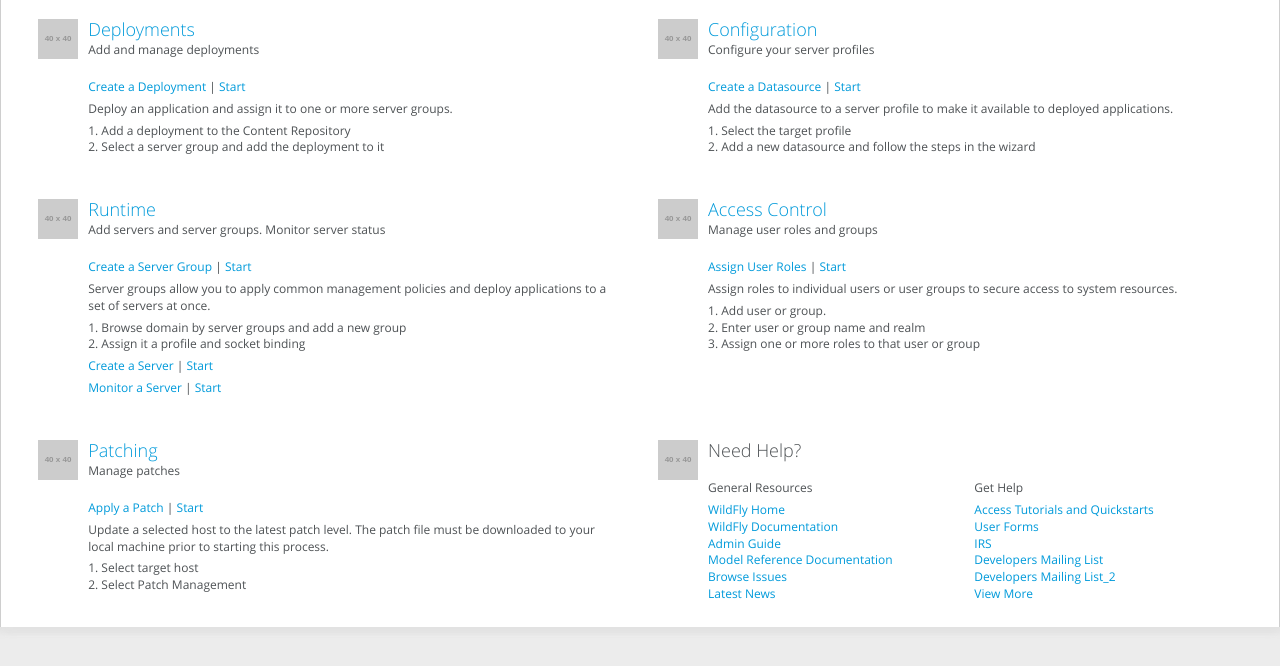
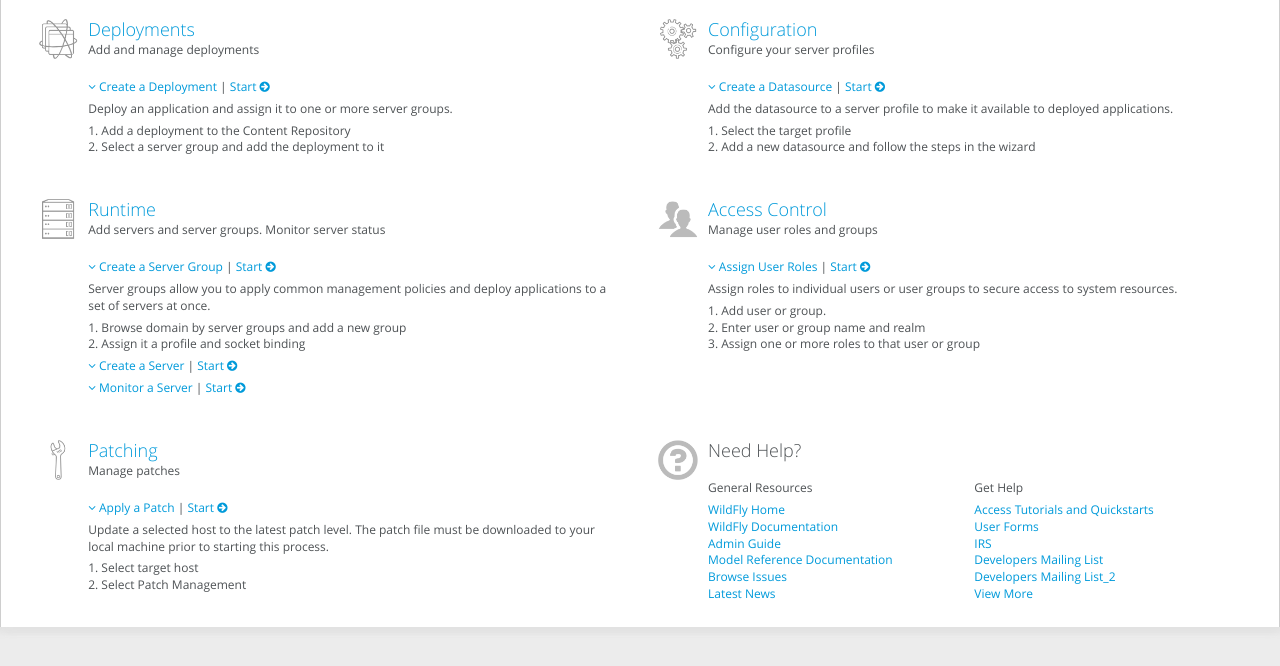
Before and after one commit to andresgalante/EAP, a plain HTML site: page index.html in a window 1280 px wide. Drawn offline with Linux system fonts and the light colour scheme; placeholder pictures from the web are drawn by us.

Commit message:
adds font awesome icons

```diff
--- a/index.html
+++ b/index.html
@@ -8,7 +8,9 @@
     <title>EAP</title>
     <meta name="viewport" content="width=device-width, initial-scale=1.0">
     <meta charset="utf-8">
+    <link rel="stylesheet" href="https://maxcdn.bootstrapcdn.com/font-awesome/4.4.0/css/font-awesome.min.css">
     <link rel="stylesheet" href="css/styles.css" title="Styles" type="text/css" media="screen" charset="utf-8">
+
   </head>
   <body>
     <div id="container">
@@ -21,7 +23,7 @@
 
         <div class="eap-home-module">
           <div class="eap-home-module-icon">
-            <img src="http://placehold.it/40x40">
+            <img src="img/deployments.png" alt="deployments">
           </div><!-- icon -->
           <div class="eap-home-module-container">
             <div class="eap-home-module-header">
@@ -29,7 +31,7 @@
               <p>Add and manage deployments</p>
             </div><!-- module header -->
             <p>
-              <a href="#">Create a Deployment</a> | <a href="#">Start</a>
+              <a href="#"><i class="fa fa-angle-down"></i> Create a Deployment</a> | <a href="#">Start <i class="fa fa-arrow-circle-right"></i></a>
             </p>
             <p>Deploy an application and assign it to one or more server groups.</p>
             <ol>
@@ -43,7 +45,7 @@
       <div class="eap-home-col">
         <div class="eap-home-module">
           <div class="eap-home-module-icon">
-            <img src="http://placehold.it/40x40">
+            <img src="img/configuration.png" alt="configuration">
           </div><!-- icon -->
           <div class="eap-home-module-container">
             <div class="eap-home-module-header">
@@ -51,7 +53,7 @@
               <p>Configure your server profiles</p>
             </div><!-- module header -->
             <p>
-              <a href="#">Create a Datasource</a> | <a href="#">Start</a>
+              <a href="#"><i class="fa fa-angle-down"></i> Create a Datasource</a> | <a href="#">Start <i class="fa fa-arrow-circle-right"></i></a>
             </p>
             <p>Add the datasource to a server profile to make it available to deployed applications.</p>
             <ol>
@@ -64,29 +66,12 @@
       </div><!-- col -->
     </div><!-- row -->
 
-
-
-
-
-
-
-
-
-
-
-
-
-
-
-
-
-
     <div class="eap-home-row">
       <div class="eap-home-col">
 
         <div class="eap-home-module">
           <div class="eap-home-module-icon">
-            <img src="http://placehold.it/40x40">
+            <img src="img/runtime.png" alt="runtime">
           </div><!-- icon -->
           <div class="eap-home-module-container">
             <div class="eap-home-module-header">
@@ -94,7 +79,7 @@
               <p>Add servers and server groups. Monitor server status</p>
             </div><!-- module header -->
             <p>
-              <a href="#">Create a Server Group</a> | <a href="#">Start</a>
+              <a href="#"><i class="fa fa-angle-down"></i> Create a Server Group</a> | <a href="#">Start <i class="fa fa-arrow-circle-right"></i></a>
             </p>
             <p>Server groups allow you to apply common management policies and deploy applications to a set of servers at once.</p>
             <ol>
@@ -102,10 +87,10 @@
               <li>Assign it a profile and socket binding</li>
             </ol>
             <p>
-              <a href="#">Create a Server</a> | <a href="#">Start</a>
+              <a href="#"><i class="fa fa-angle-down"></i> Create a Server</a> | <a href="#">Start <i class="fa fa-arrow-circle-right"></i></a>
             </p>
             <p>
-              <a href="#">Monitor a Server</a> | <a href="#">Start</a>
+              <a href="#"><i class="fa fa-angle-down"></i> Monitor a Server</a> | <a href="#">Start <i class="fa fa-arrow-circle-right"></i></a>
             </p>
           </div><!-- module container -->
         </div><!-- module -->
@@ -114,7 +99,7 @@
       <div class="eap-home-col">
         <div class="eap-home-module">
           <div class="eap-home-module-icon">
-            <img src="http://placehold.it/40x40">
+            <img src="img/access_control.png" alt="access_control">
           </div><!-- icon -->
           <div class="eap-home-module-container">
             <div class="eap-home-module-header">
@@ -122,7 +107,7 @@
               <p>Manage user roles and groups</p>
             </div><!-- module header -->
             <p>
-              <a href="#">Assign User Roles</a> | <a href="#">Start</a>
+              <a href="#"><i class="fa fa-angle-down"></i> Assign User Roles</a> | <a href="#">Start <i class="fa fa-arrow-circle-right"></i></a>
             </p>
             <p>Assign roles to individual users or user groups to secure access to system resources.</p>
             <ol>
@@ -136,21 +121,12 @@
       </div><!-- col -->
     </div><!-- row -->
 
-
-
-
-
-
-
-
-
-
     <div class="eap-home-row">
       <div class="eap-home-col">
 
         <div class="eap-home-module">
           <div class="eap-home-module-icon">
-            <img src="http://placehold.it/40x40">
+            <img src="img/patching.png" alt="patching">
           </div><!-- icon -->
           <div class="eap-home-module-container">
             <div class="eap-home-module-header">
@@ -158,7 +134,7 @@
               <p>Manage patches</p>
             </div><!-- module header -->
             <p>
-              <a href="#">Apply a Patch</a> | <a href="#">Start</a>
+              <a href="#"><i class="fa fa-angle-down"></i> Apply a Patch</a> | <a href="#">Start <i class="fa fa-arrow-circle-right"></i></a>
             </p>
             <p>Update a selected host to the latest patch level. The patch file must be downloaded to your local machine prior to starting this process.</p>
             <ol>
@@ -172,7 +148,7 @@
       <div class="eap-home-col">
         <div class="eap-home-module">
           <div class="eap-home-module-icon">
-            <img src="http://placehold.it/40x40">
+            <img src="img/help.png" alt="help">
           </div><!-- icon -->
           <div class="eap-home-module-container">
             <div class="eap-home-module-header">
--- a/less/styles.less
+++ b/less/styles.less
@@ -42,6 +42,10 @@ h1{
 
 .eap-home-module-icon{
   float: left;
+  img{
+    width: 40px;
+    height: auto;
+  }
 }
 .eap-home-module-container{
   margin-left: 50px;
```
Also changed, not shown: css/styles.css, img/access_control.png (added), img/configuration.png (added), img/deployments.png (added), img/help.png (added), img/patching.png (added), img/runtime.png (added).
